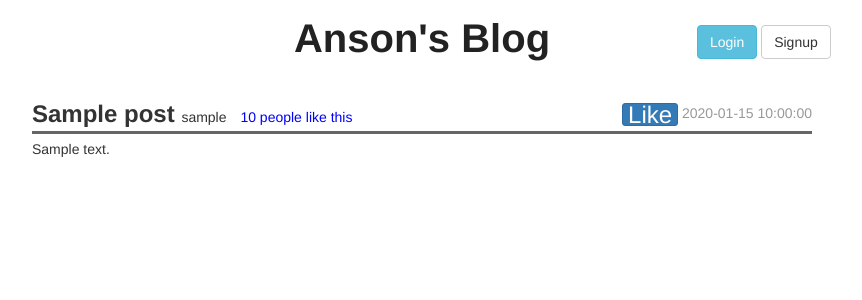
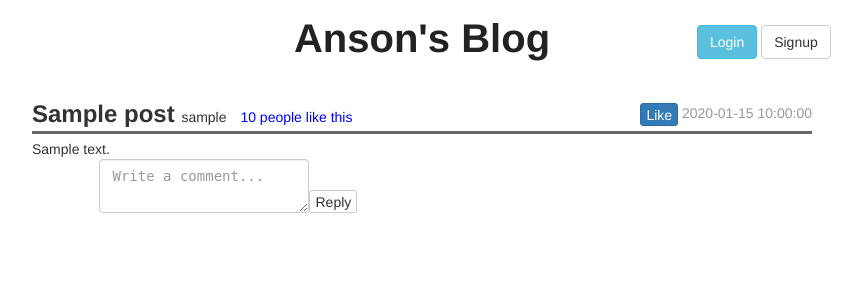
Before and after one commit to anson0910/Multi_User_Blog, a Python web app: template templates/blog.html in a window 1280 px wide. Shown: the top 300 px of the page, without its empty margins (218-1080 px from the left). Run offline with Jinja, Linux system fonts and the light colour scheme; the template is opened without the code that fills it: most values are stand-ins (such as "Sample title", 1, 10 or a date in 2020).

Commit message:
Add comment html

```diff
--- a/css/main.css
+++ b/css/main.css
@@ -139,10 +139,17 @@ input[type=submit] {
 .input-xs {
     height: 23px;
     padding: 2px 5px;
-    font-size: 10px;
-    line-height: 0; /* If Placeholder of the input is moved up, rem/modify this. */
+    line-height: 0; /* If Placeholder of the input is moved up, rem/modify this.*/
     border-radius: 3px;
+    font-size: 14px;
 }
+
+.btn-reply {
+    bottom: 0px;
+    position: absolute;
+}
+
+
 
 input {
     max-width: 100%;
--- a/templates/blog.html
+++ b/templates/blog.html
@@ -18,7 +18,7 @@
                             <a type="button" class="btn-sm btn-success" href="/{{post.key().id()}}/edit">Edit</a>
                             <a type="button" class="btn-sm btn-danger" href="/{{post.key().id()}}/delete">Delete</a>
                         {% else %}
-                            <input type="submit" class="btn btn-primary input-xs" value="Like">
+                            <button type="submit" class="btn btn-primary input-xs">Like</button>
                         {% endif %}
                         {{post.created}}
                     </div>
@@ -28,6 +28,14 @@
                 </div>
             </div>
         </form>
+
+        <form class="form-inline row" action="/{{post.key().id()}}/newcomment" method="post">
+            <div class="col-xs-push-1 col-xs-10">
+                <textarea class="form-control" placeholder="Write a comment..."></textarea>
+                <button type="submit" class="btn btn-default input-xs btn-reply">Reply</button>
+            </div>
+        </form>
+
         <br><br>
     {% endfor %}
 
```
Also changed, not shown: models.py (+13 -1 lines), templates/permalink.html (+9 -1 lines).
